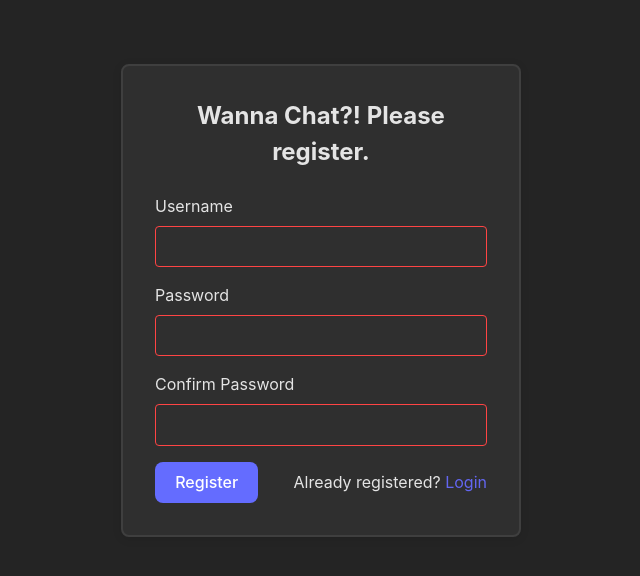
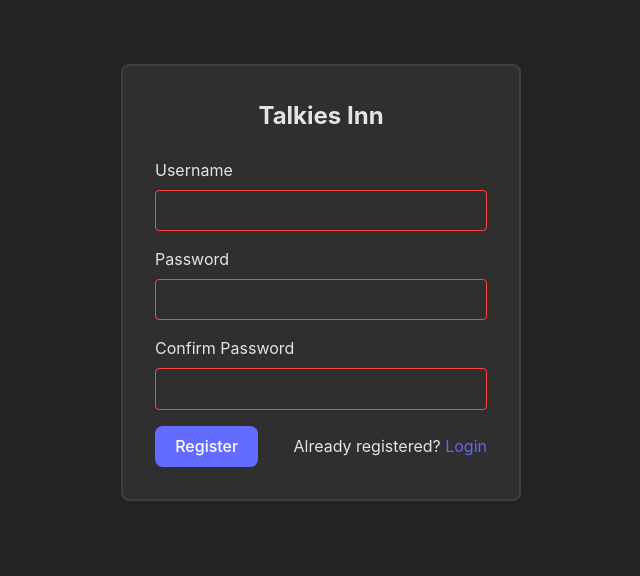
Before and after one commit to ashhar-sartaj/realtime-chat-system, a React app in the folder Frontend/: page /register in a window 1280 px wide. Shown: the top 576 px of the page, without its empty margins (319-959 px from the left). Built offline with nearby package versions, Linux system fonts and the light colour scheme; the HTML template or start-up script is replaced by a standard one.

Commit message:
updated the title of app

```diff
--- a/Frontend/src/pages/register.jsx
+++ b/Frontend/src/pages/register.jsx
@@ -60,8 +60,7 @@ function Register({onRegister}) {
     return (
         <div className="container">
             <div className="login-form">
-                <h2>Wanna Chat?! Please register.</h2>
-                {/* //we use curly braces to embed javascript expression with html. */}
+                <h2>Talkies Inn</h2>
                 {
                     error ? (
                         <div className="error">{error}</div>
```
